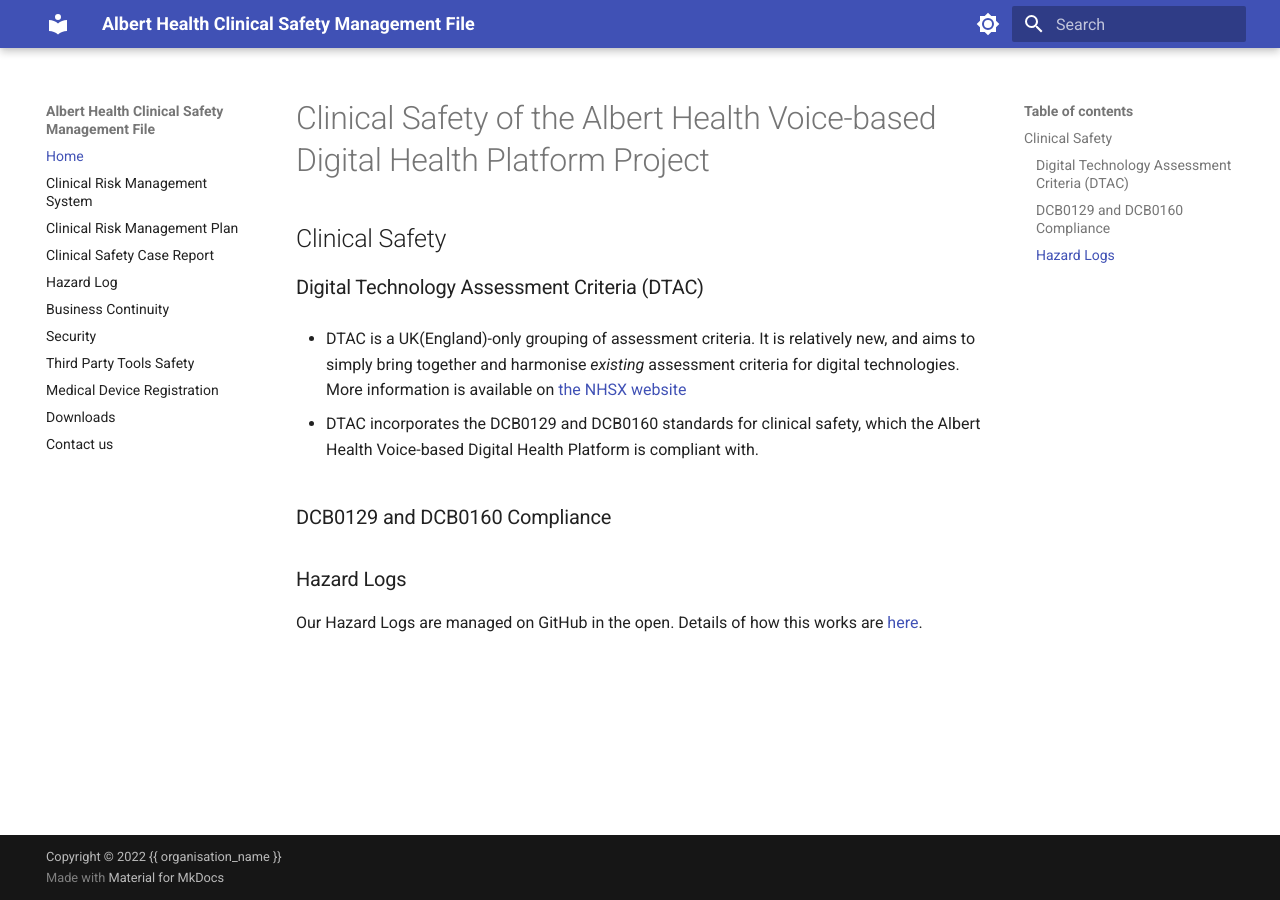
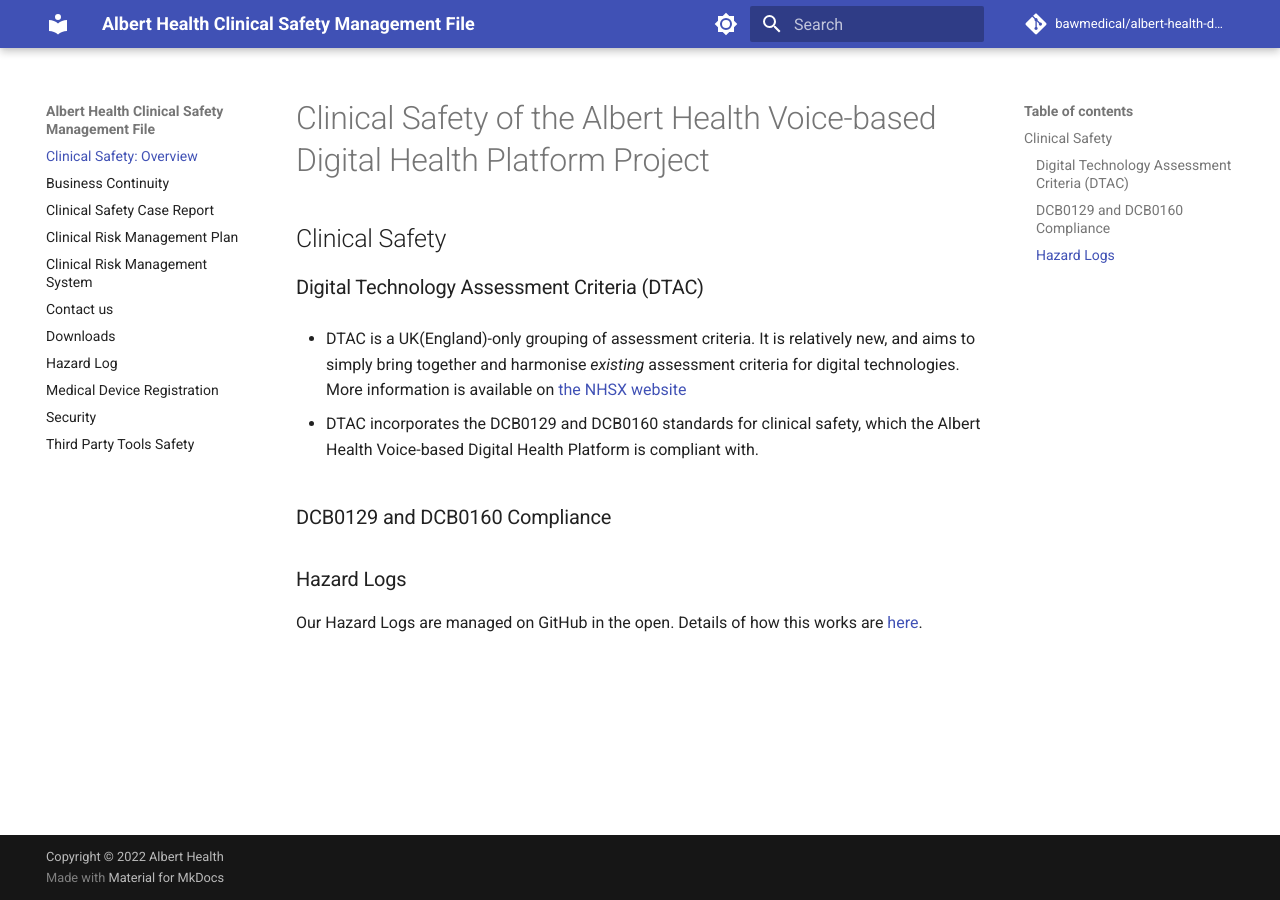
Before and after one commit to Albert-Health/albert-health-clinical-safety, an MkDocs documentation site: the page built from clinical-safety-management-file/index.md, in a window 1280 px wide. Built offline with MkDocs 1.6.1 and Material for MkDocs 9.7.7, drawn with Linux system fonts in a browser that asks for light colours; comment, search, counter and statistics services are not loaded.

Commit message:
adds navigation and tidy footer ©

```diff
--- a/mkdocs.yml
+++ b/mkdocs.yml
@@ -8,29 +8,18 @@
 docs_dir: clinical-safety-management-file
 
 # Copyright information which is shown in the footer
-copyright: Copyright &copy; 2022 {{ organisation_name }}
+copyright: Copyright &copy; 2022 Albert Health
 
 # These lines configure the 'GitHub repo' widget on the top right
-# repo_url: https://github.com/exampleorg
-# repo_name: exampleorg/examplerepo
-# edit_uri: blob/live/docs
+repo_url: https://github.com/bawmedical/albert-health-dcb0129-csmf
+repo_name: bawmedical/albert-health-dcb0129-csmf
+edit_uri: blob/main/clinical-safety-management-file
 
 # For local development `mkdocs serve` serves the docs locally on this port
 dev_addr: "127.0.0.1:8001"
 
 # Navigation structure
-nav:
-  - Home: "index.md"
-  - "clinical-safety-management-system.md"
-  - "clinical-safety-management-plan.md"
-  - "clinical-safety-case-report.md"
-  - "hazard-log.md"
-  - "business-continuity.md"
-  - "security.md"
-  - "third-party-tools-safety-assmt.md"
-  - "medical-device.md"
-  - "download.md"
-  - "contact.md"
+
 
 # Theme settings, fonts, colours
 theme:
@@ -63,6 +52,11 @@
 
 # MkDocs plugins
 plugins:
+  - git-committers:
+      repository: bawmedical/albert-health-dcb0129-csmf
+      branch: main
+  - git-revision-date-localized:
+      enable_creation_date: true
   - search
   - with-pdf:
       #cover: false
```
Also changed, not shown: requirements.txt (added, +13 -0 lines).
